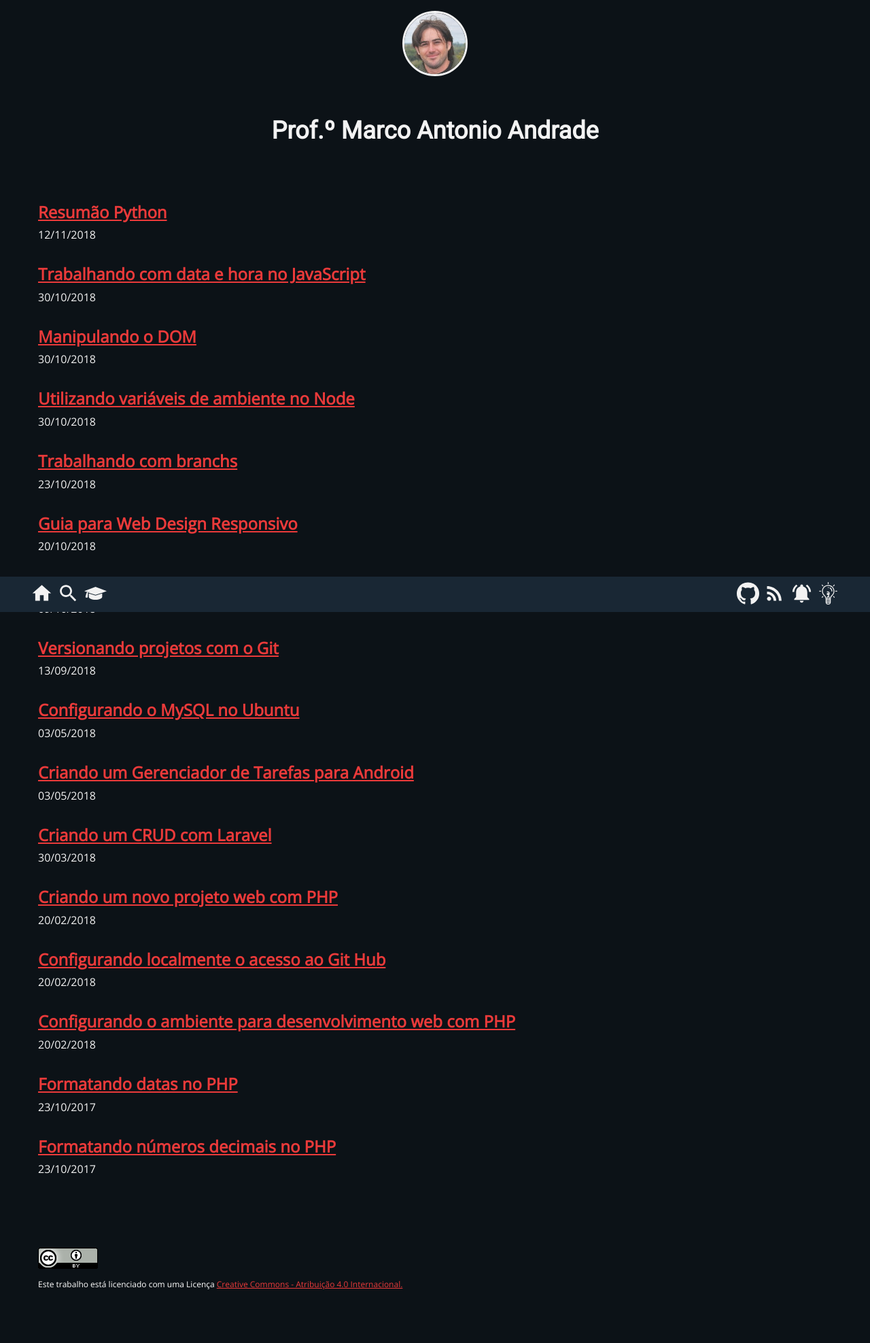
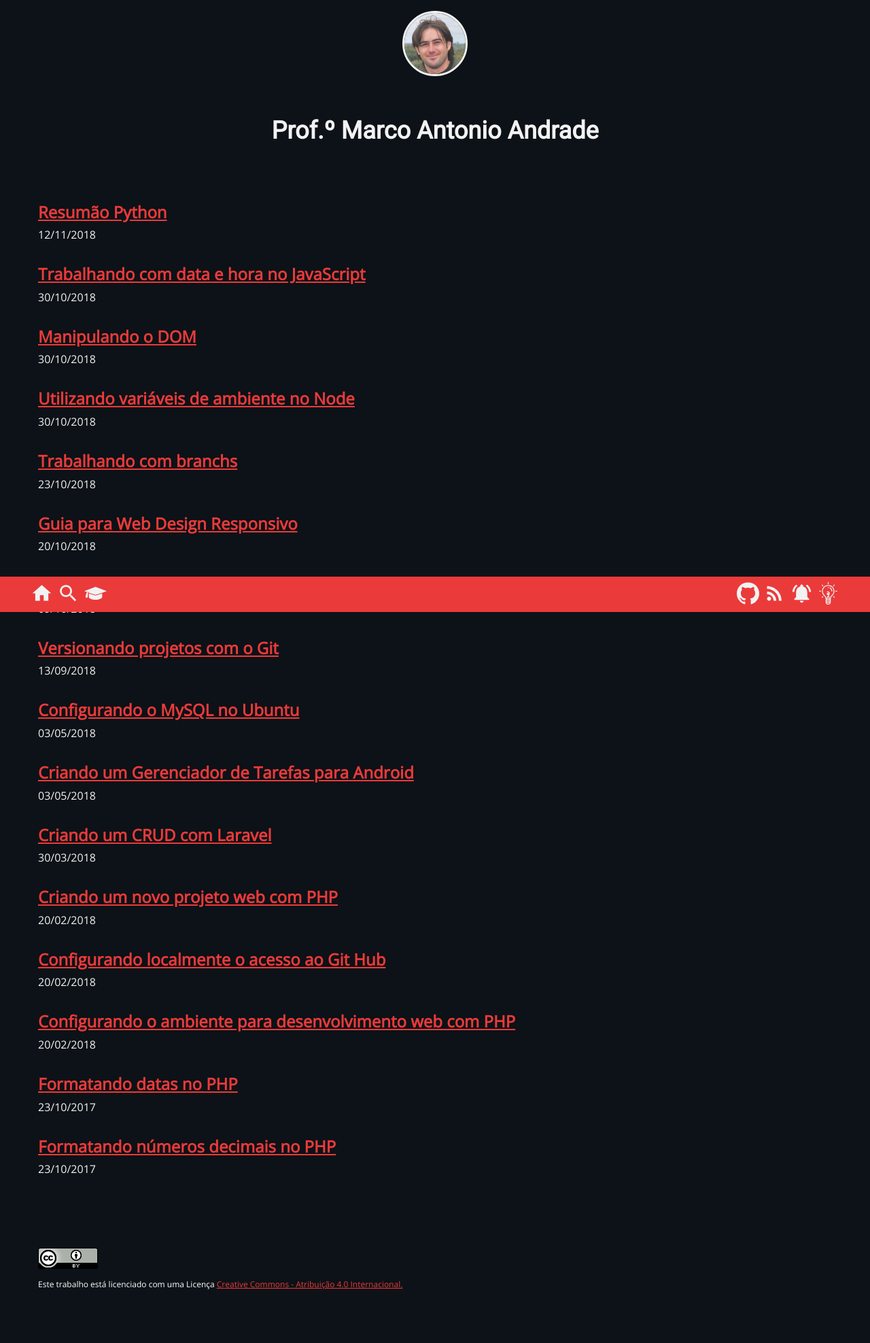
Before and after one commit to marcoinf/marcoinf.github.io, a Jekyll site: the page built from index.md, in a window 1280 px wide. Shown: the whole page at 68% size. Built offline with Jekyll 4.4.1, drawn with Linux system fonts in a browser that asks for light colours.

Commit message:
Alterando cor do header

```diff
--- a/assets/css/style.css
+++ b/assets/css/style.css
@@ -30,7 +30,7 @@ a:hover{
 
 /* Menu */
 .header{
-  background-color: #192734;
+  background-color: #EB3A3A;
   position: fixed;
   bottom: 0;
   left: 0;
```
